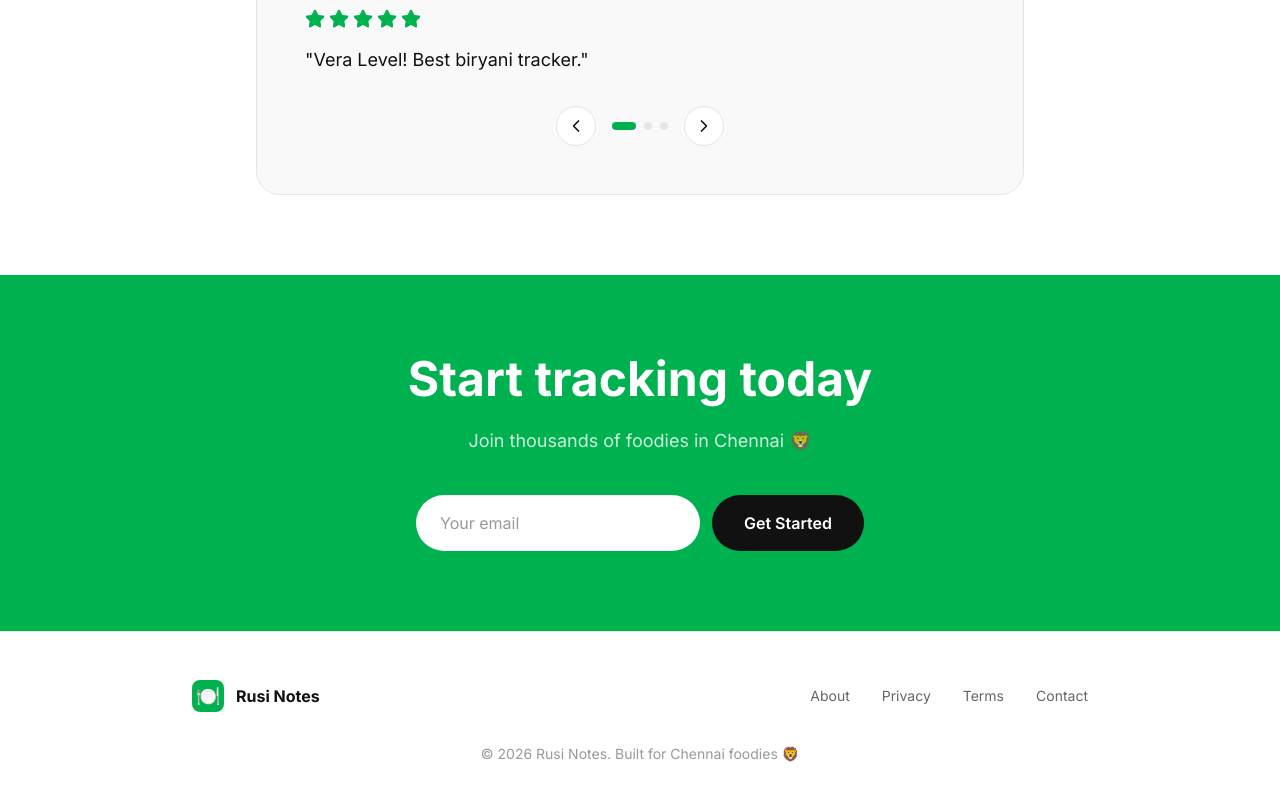
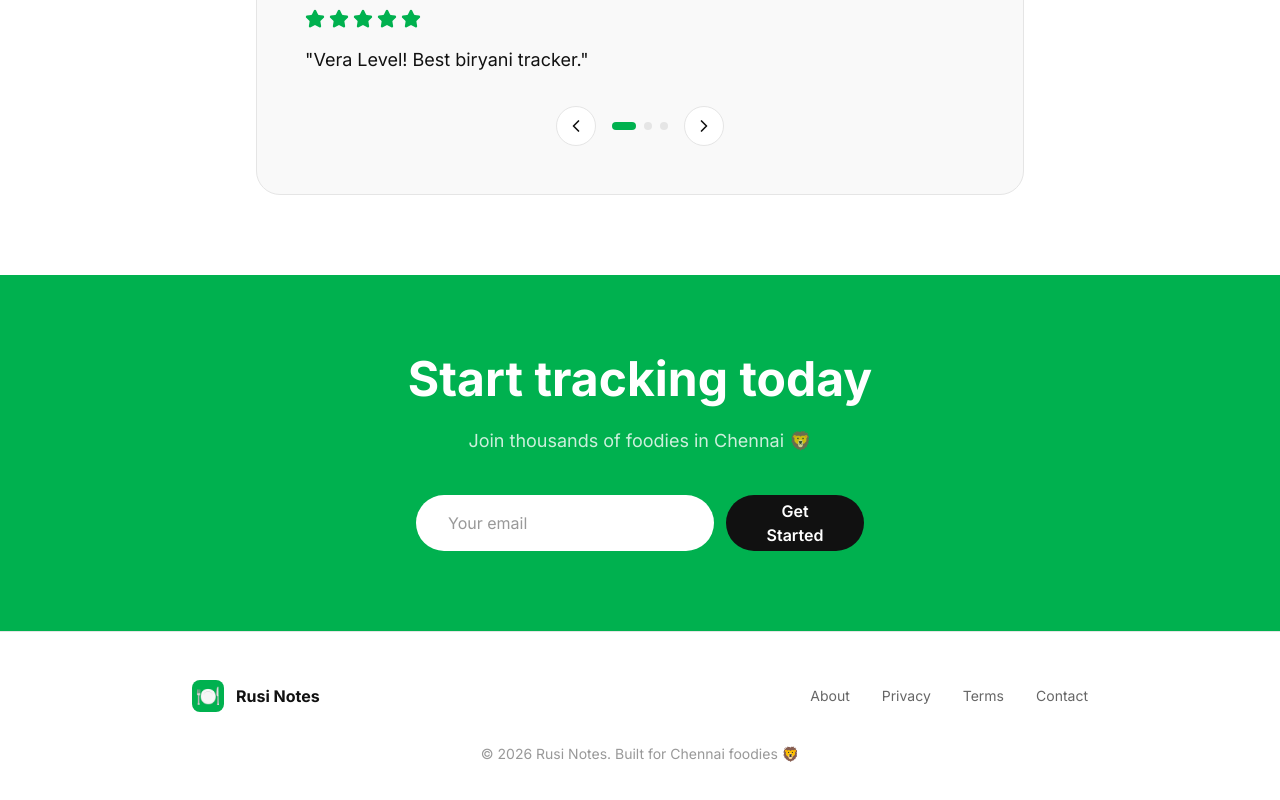
Before and after one commit to noelps-git/rusi-notes, a Next.js app: page / in a window 1280 px wide. Shown: the part 1680-2480 px from the top of the page. Built offline with nearby package versions, Linux system fonts and the light colour scheme.

Commit message:
Fix: Match email input padding to Get Started button
Co-Authored-By: Claude Sonnet 4.5 <noreply@anthropic.com>

```diff
--- a/src/components/landing/LandingPage.tsx
+++ b/src/components/landing/LandingPage.tsx
@@ -305,7 +305,7 @@ export default function LandingPage() {
                     value={email}
                     onChange={(e) => setEmail(e.target.value)}
                     placeholder="Your email"
-                    className="flex-1 px-6 h-14 bg-white text-[#111111] rounded-full focus:outline-none focus:ring-2 focus:ring-white/30 placeholder:text-[#999999]"
+                    className="flex-1 px-8 h-14 bg-white text-[#111111] rounded-full focus:outline-none focus:ring-2 focus:ring-white/30 placeholder:text-[#999999]"
                     required
                   />
                   <button
```
